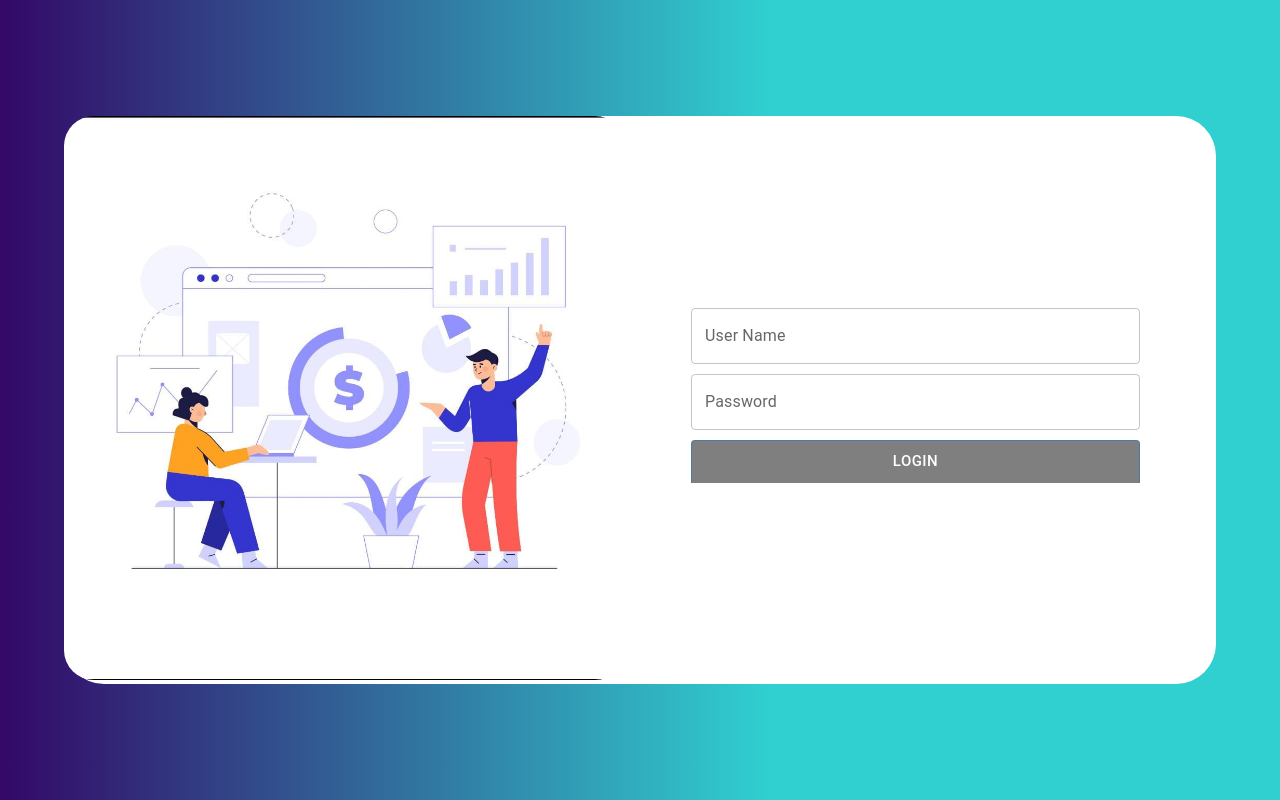
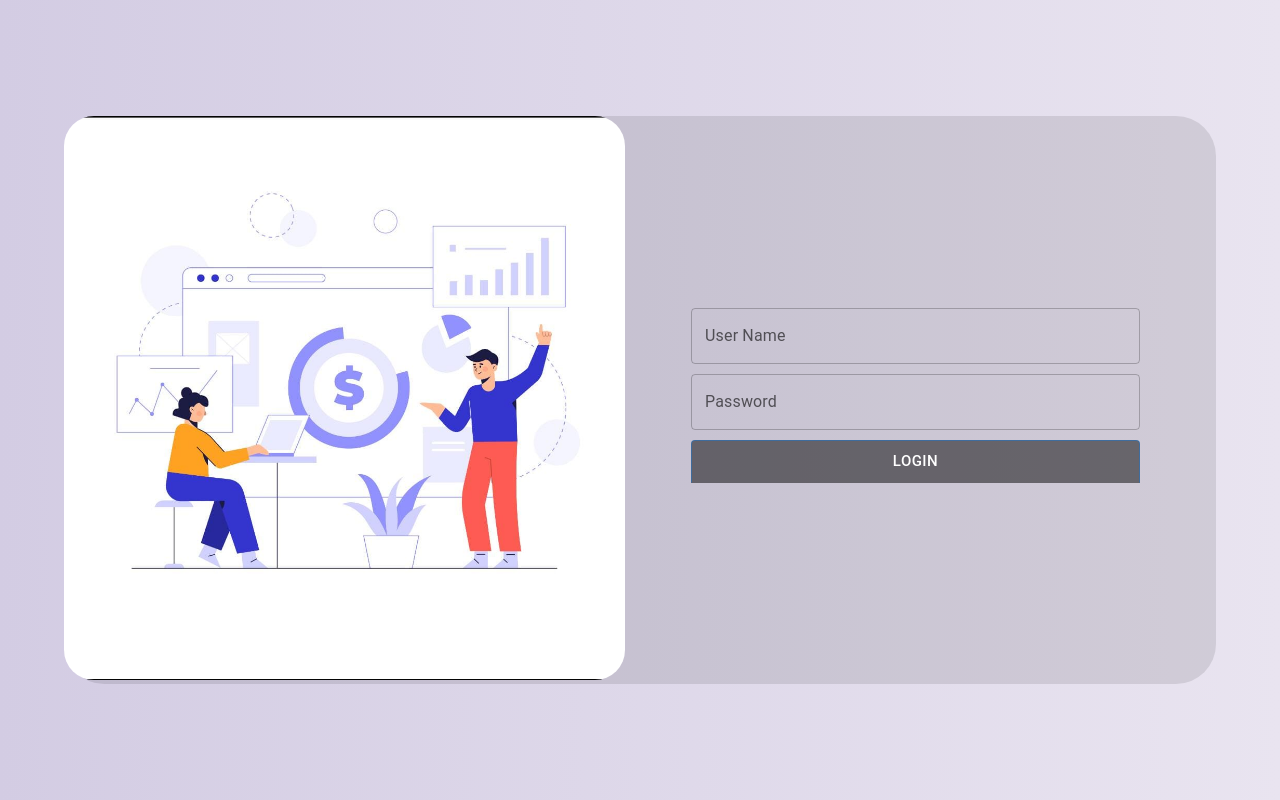
Before and after one commit to ShouryaRami/LMS-Front-end, a React (Create React App) app: page /Admin/Login in a window 1280 px wide. Built offline with nearby package versions, Linux system fonts and the light colour scheme; the HTML template or start-up script is replaced by a standard one.

Commit message:
"UI changes and candidate fields"

```diff
--- a/src/App.css
+++ b/src/App.css
@@ -2,9 +2,8 @@
   text-align: center;
   min-height: 100vh;
   /* background: linear-gradient(to top, #cfd9df 0%, #ebeff1 100%); */
-  background-color: #f8fafc
-
-  ;
+  /* background-color: #f8fafc */
+  background: linear-gradient(to right, #d3cce3, #e9e4f0);
 }
 
 .App-logo {
--- a/src/App.js
+++ b/src/App.js
@@ -19,6 +19,7 @@ import Trial from "./Admin/EnhancedTable";
 import StudentTable from "./Admin/Exampls";
 import SkillManagement from "./Company/Skill/SkillManagement";
 import TestingSkill from "./Company/Skill/TestingSkill";
+import CandidateDashboard from "./Candidate/CandidateDashboard";
 
 
 function App() {
@@ -57,6 +58,9 @@ function App() {
             <Route path="/PasswordReset/:company_email" element={<PasswordReset/>} />
             <Route path="/EnterEmail" element={<EnterEmail/>}/>
 
+            {/*Candidate Pages*/}
+            <Route path="/Candidate/Dashboard" element={<CandidateDashboard/>}/>
+
             {/*Testing */}
             <Route path="/EnhancedTable" element={<Trial/>}/>
             <Route path="/Testingskill" element={<TestingSkill/>}/>
--- /dev/null
+++ b/src/Candidate/CandidateDashboard.js
@@ -0,0 +1,20 @@
+import React from 'react'
+import { Container } from "@mui/material"
+function CandidateDashboard() {
+  return (
+    <div>
+        <Container>
+            <div style={{
+            display: "flex",
+            justifyContent: "space-between",
+            alignItems: "center",
+            marginBottom: 3,
+          }}>
+
+            </div>
+        </Container>
+    </div>
+  )
+}
+
+export default CandidateDashboard
--- a/src/Company/Login.css
+++ b/src/Company/Login.css
@@ -2,9 +2,9 @@
     width: 100%;
     height: auto;
     min-height: 100vh;
-    background:linear-gradient(to left, #30cfd0 40%, #330867 100%);
+    /* background-image: url("white-triangle-pattern-seamless-background-1.jpg"); */
+    background: linear-gradient(to right, #d3cce3, #e9e4f0);
     /* background-color: #cfd9df; */
-
     box-sizing: border-box;
     font-family: Verdana, Geneva, Tahoma, sans-serif;
     display: flex;
@@ -18,7 +18,7 @@
     height: auto;
     width: 90%;
     /* background-color: rgba(0,0,0,0.3); */
-    background-color: rgb(255, 255, 255);
+    background-color: rgb(0, 0, 0,0.1);
     display: flex;
     border-radius: 40px;
     justify-content: center;
--- a/src/Company/Skill/SkillManagement.js
+++ b/src/Company/Skill/SkillManagement.js
@@ -322,13 +322,13 @@ console.log("tttt------", formData.Sub_skills ? formData.Sub_skills: [])
                     ))}
                   </TableCell> */}
                   <TableCell style={{ textAlign: "center" }}>
-                    <Button
+                    {/* <Button
                       color="success"
                       size="small"
                       onClick={() => handleDialogOpen("edit", item)}
                     >
                       Edit
-                    </Button>
+                    </Button> */}
                     <Button
                       color="error"
                       size="small"
```
Also changed, not shown: src/Company/white-triangle-pattern-seamless-background-1.jpg (added).
